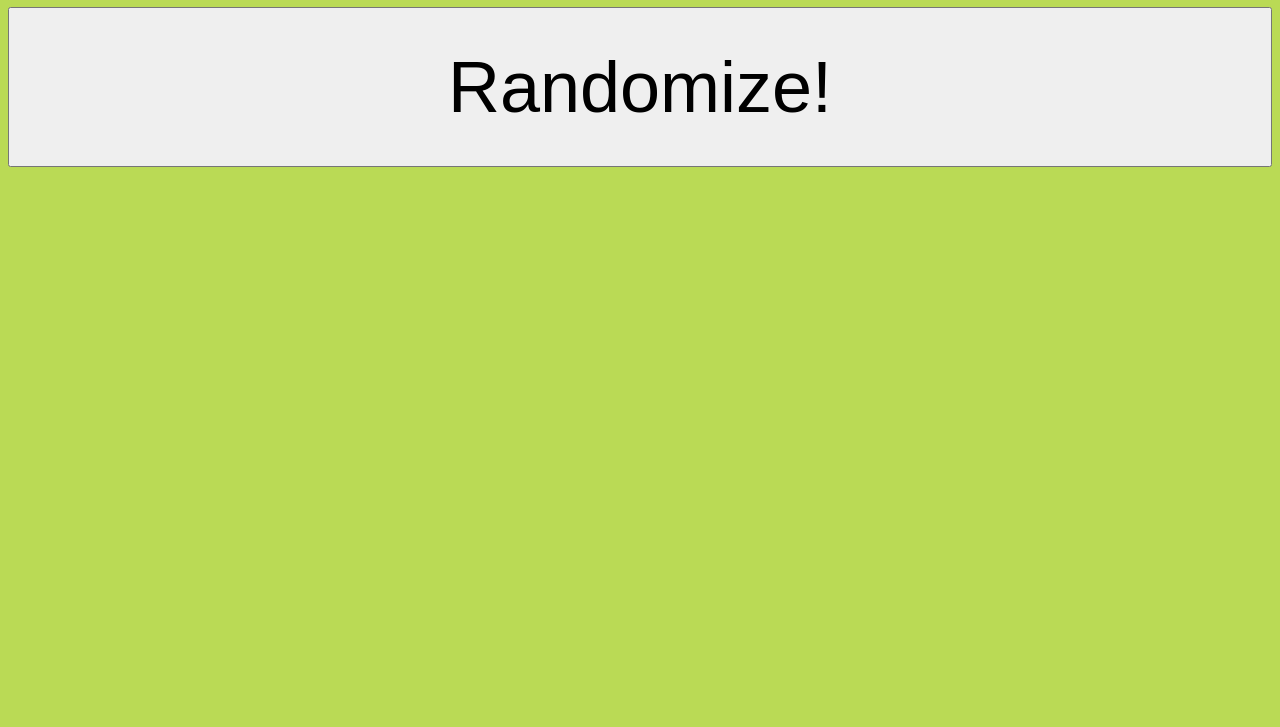
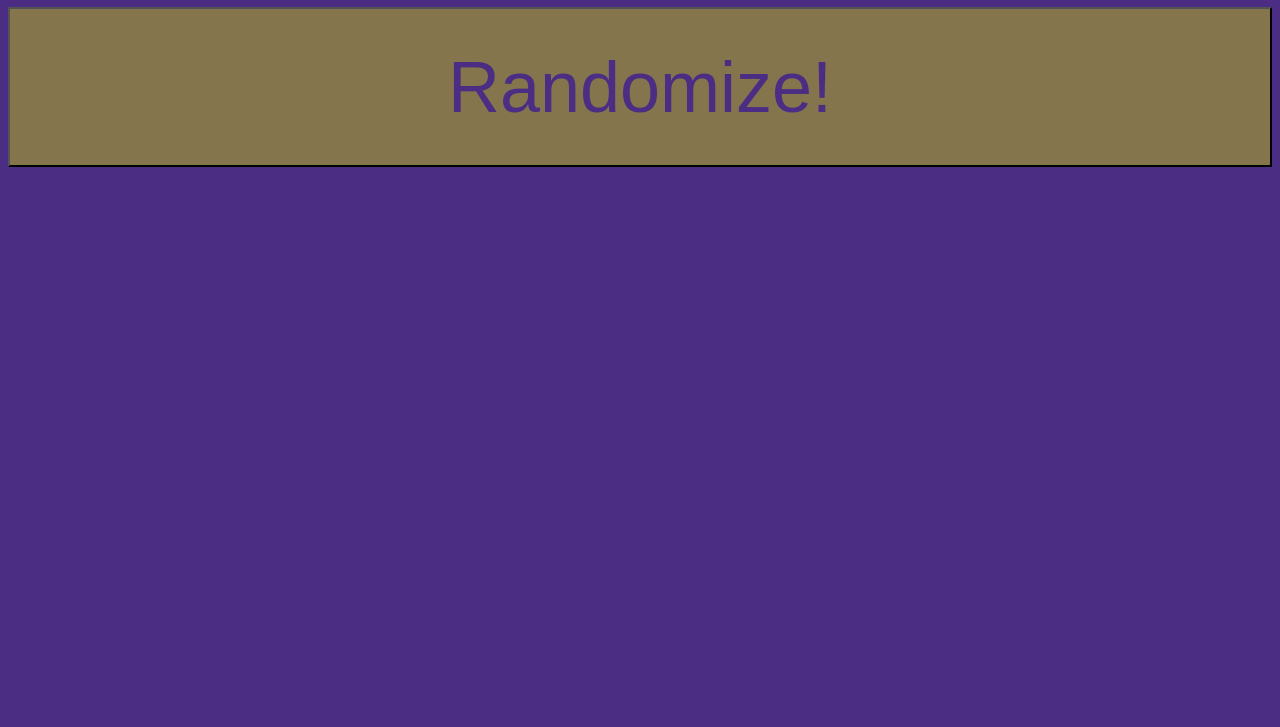
Before and after one commit to Rufasa85/groupPicker, a plain HTML site: page index.html in a window 1280 px wide. Shown: the part 73-800 px from the top of the page. Drawn offline with Linux system fonts and the light colour scheme.

Commit message:
updated with uw colors

```diff
--- a/styles.css
+++ b/styles.css
@@ -1,5 +1,6 @@
 body {
-    background: #bada55;
+    background: #4b2e83;
+    color:#85754d;
 }
 h1 {
     text-align: center;
@@ -21,9 +22,15 @@ h1 {
     font-size:72px;
 }
 
+button {
+    background-color:#85754d;
+    color: #4b2e83;
+}
+
 .groupDiv {
     border:1px solid black;
-    background-color:white;
+    background-color:#85754d;
+    color: #4b2e83;
     border-radius: 3%;
     width:20%;
     box-sizing: border-box;
```
